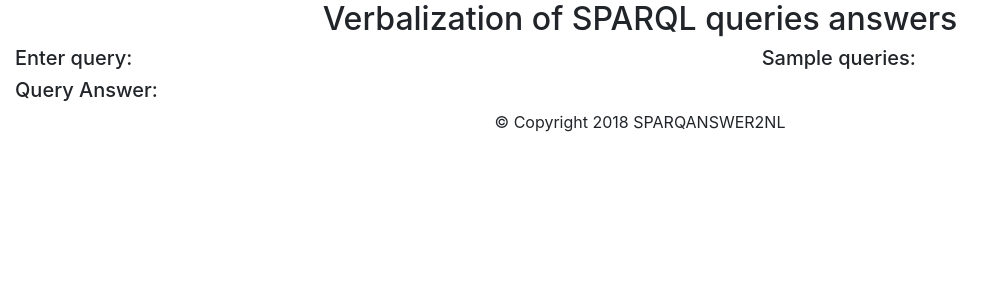
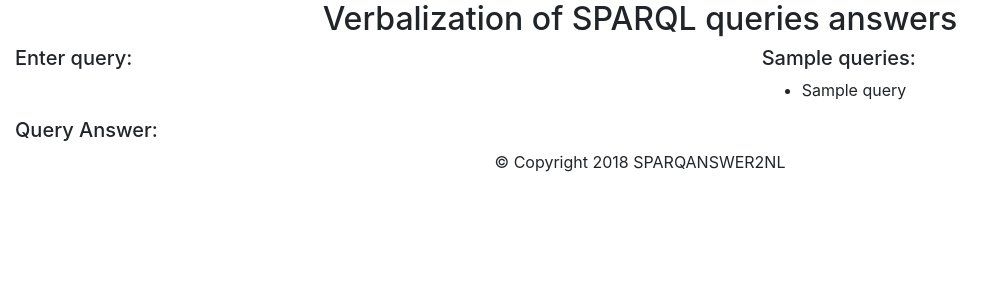
Before and after one commit to Swati17293/Verbalizer, a Flask app: template templates/index.html in a window 1280 px wide. Shown: the top 300 px of the page, without its empty margins (0-1003 px from the left). Run offline with Flask 2, Linux system fonts and the light colour scheme; the template is opened without the code that fills it: most values are stand-ins (such as "Sample title", 1, 10 or a date in 2020); some libraries are stand-ins or nearby versions.

Commit message:
add stable connection to postgre server, display all queries on sample-query.html file

```diff
--- a/app.py
+++ b/app.py
@@ -1,11 +1,14 @@
 from flask import Flask, render_template
+from PostgreSQLManager import SQLManager
 
 app = Flask(__name__)
+
+sampleQueries = SQLManager()
 
 
 @app.route('/')
 def index():
-    return render_template('index.html')
+    return render_template('index.html', queries=sampleQueries.queries)
 
 if __name__ == '__main__':
     app.run(debug=True, host='0.0.0.0')
--- a/requirements.txt
+++ b/requirements.txt
@@ -1 +1,2 @@
 Flask
+psycopg2-binary
--- a/templates/index.html
+++ b/templates/index.html
@@ -25,8 +25,14 @@
   <!-- query input -->
   <div class="container-fluid">
     <div class="row">
-      <div class="col-sm-7">{% include "input-query.html" %}</div>
-      <div class="col-sm-5">{% include "sample-query.html" %}</div>
+      <div class="col-sm-7">
+        {% include "input-query.html" %}
+      </div>
+      <div class="col-sm-5">
+        {% with %}
+          {% include "sample-query.html" %}
+        {% endwith %}
+      </div>
     </div>
   </div>
   <!-- query input -->
--- a/templates/sample-query.html
+++ b/templates/sample-query.html
@@ -1 +1,6 @@
 <h5>Sample queries:</h5>
+<ul>
+    {% for query in queries %}
+    <li>{{query}}</li>
+    {% endfor %}
+</ul>
```
Also changed, not shown: PostgreSQLManager.py (added, +17 -0 lines), 1 other file.
